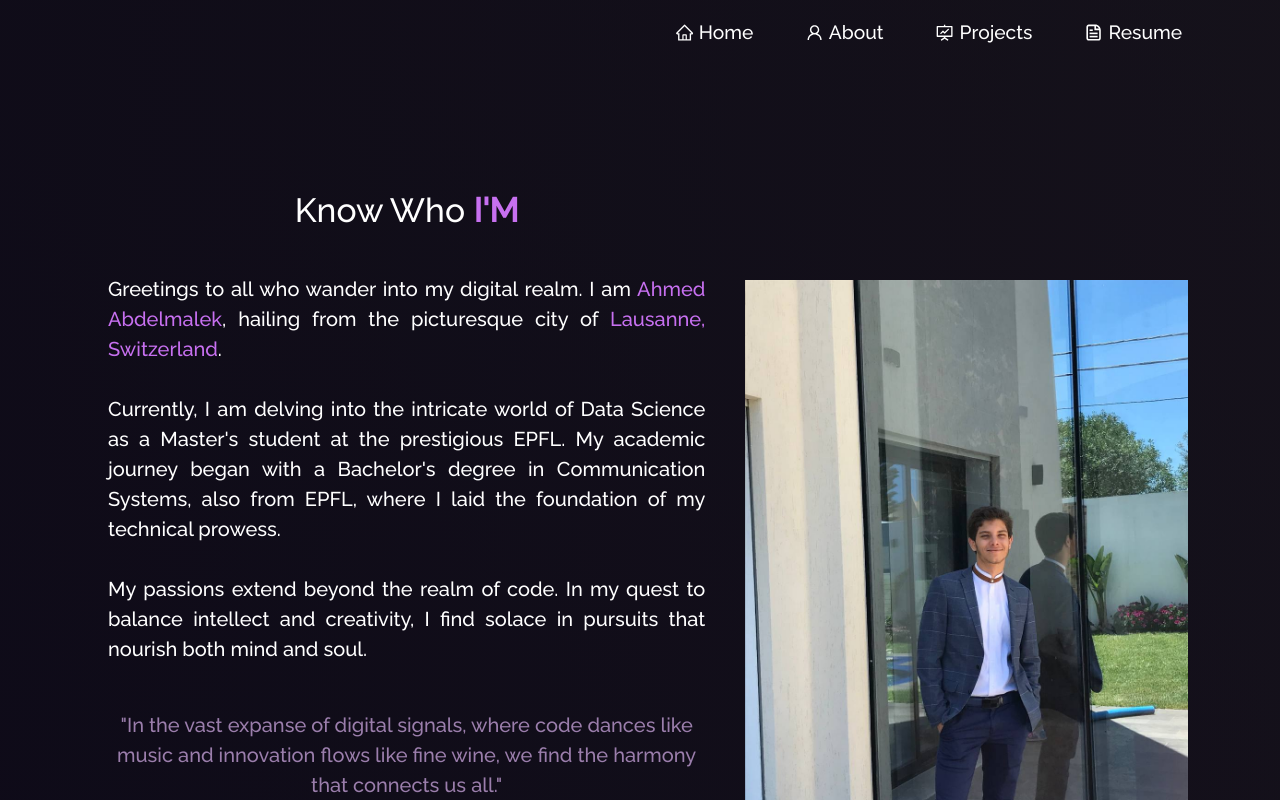
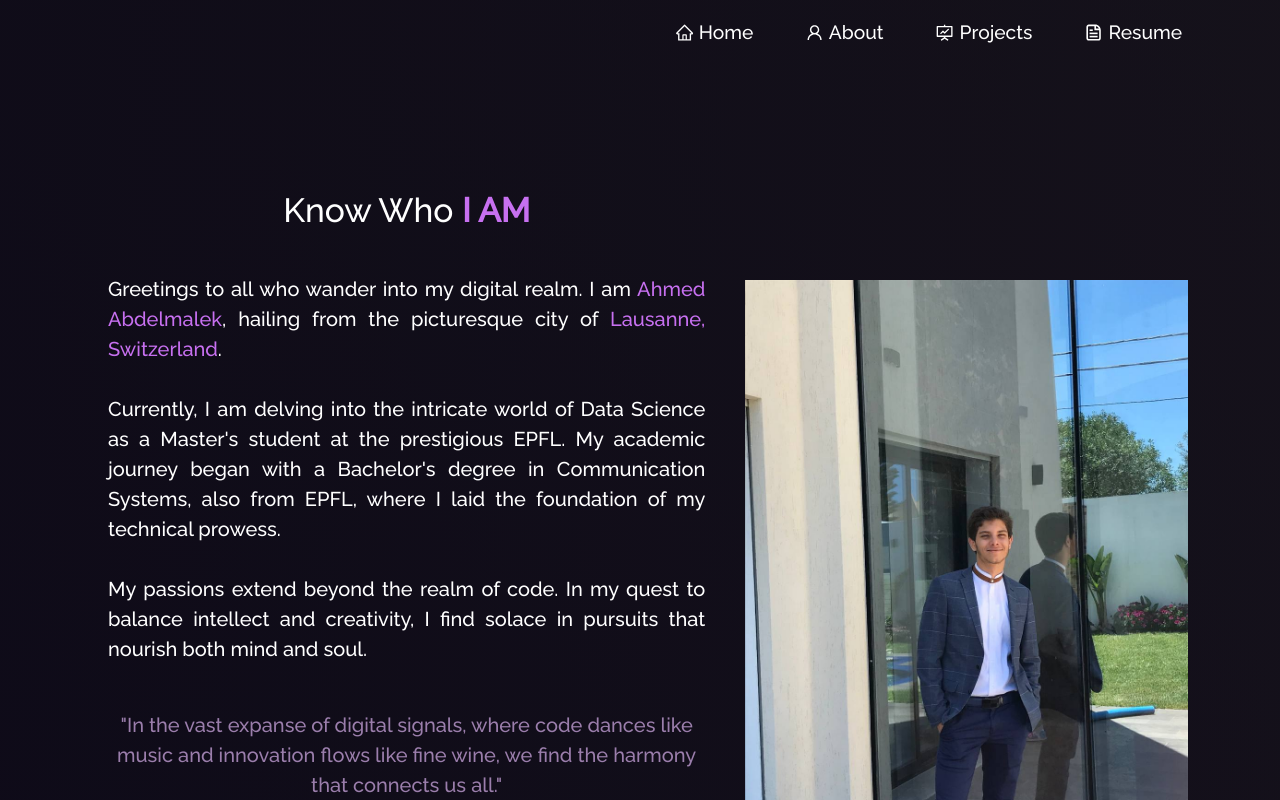
Before and after one commit to abdou-u/portfolio, a React (Create React App) app: page /about in a window 1280 px wide. Shown: the top 800 px of the page. Built offline with nearby package versions, Linux system fonts and the light colour scheme.

Commit message:
update about section

```diff
--- a/src/pages/About/About.js
+++ b/src/pages/About/About.js
@@ -22,7 +22,7 @@ function About() {
             }}
           >
             <h1 style={{ fontSize: "2.1em", paddingBottom: "20px" }}>
-              Know Who <strong className="purple">I'M</strong>
+              Know Who <strong className="purple">I AM</strong>
             </h1>
             <AboutCard />
           </Col>
```
